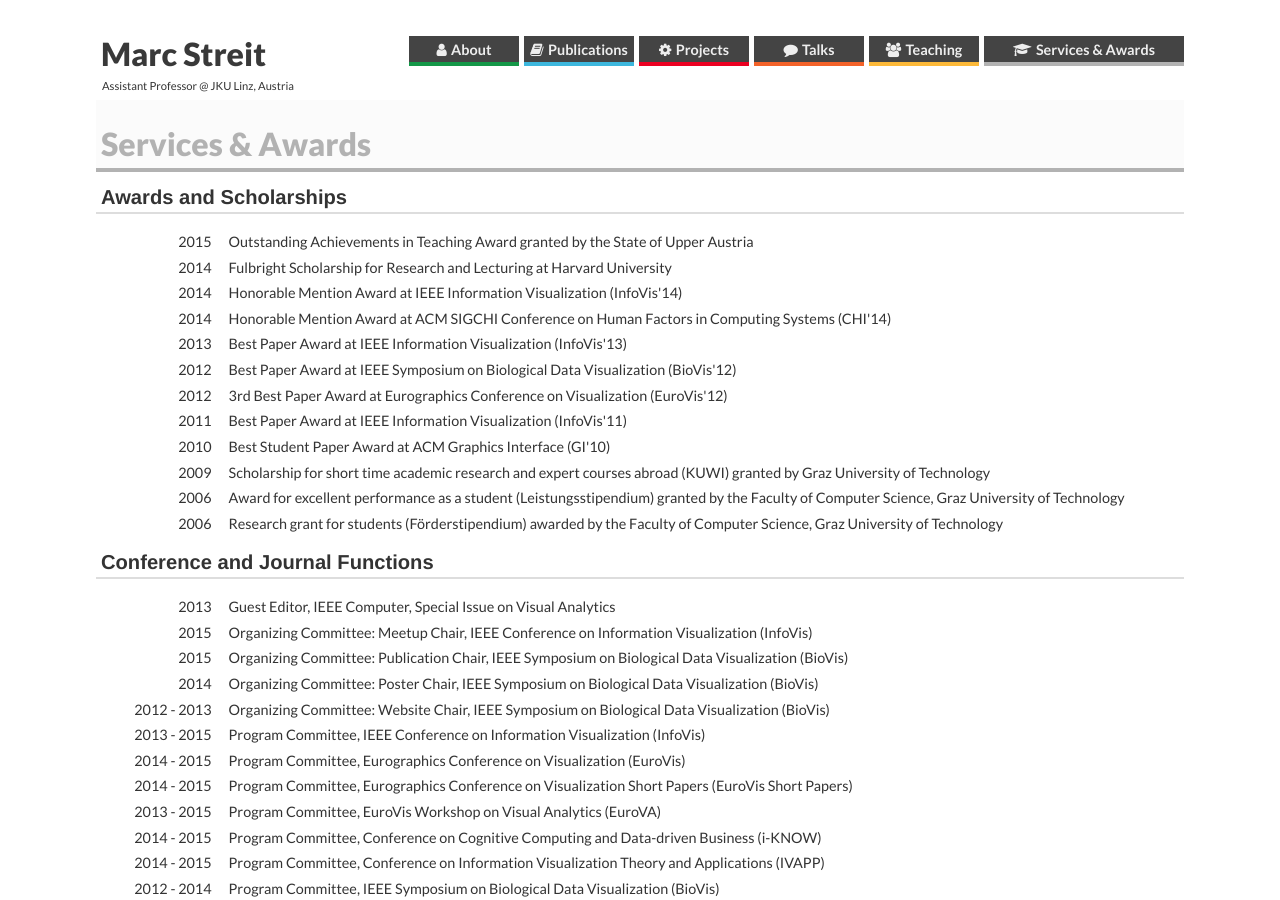
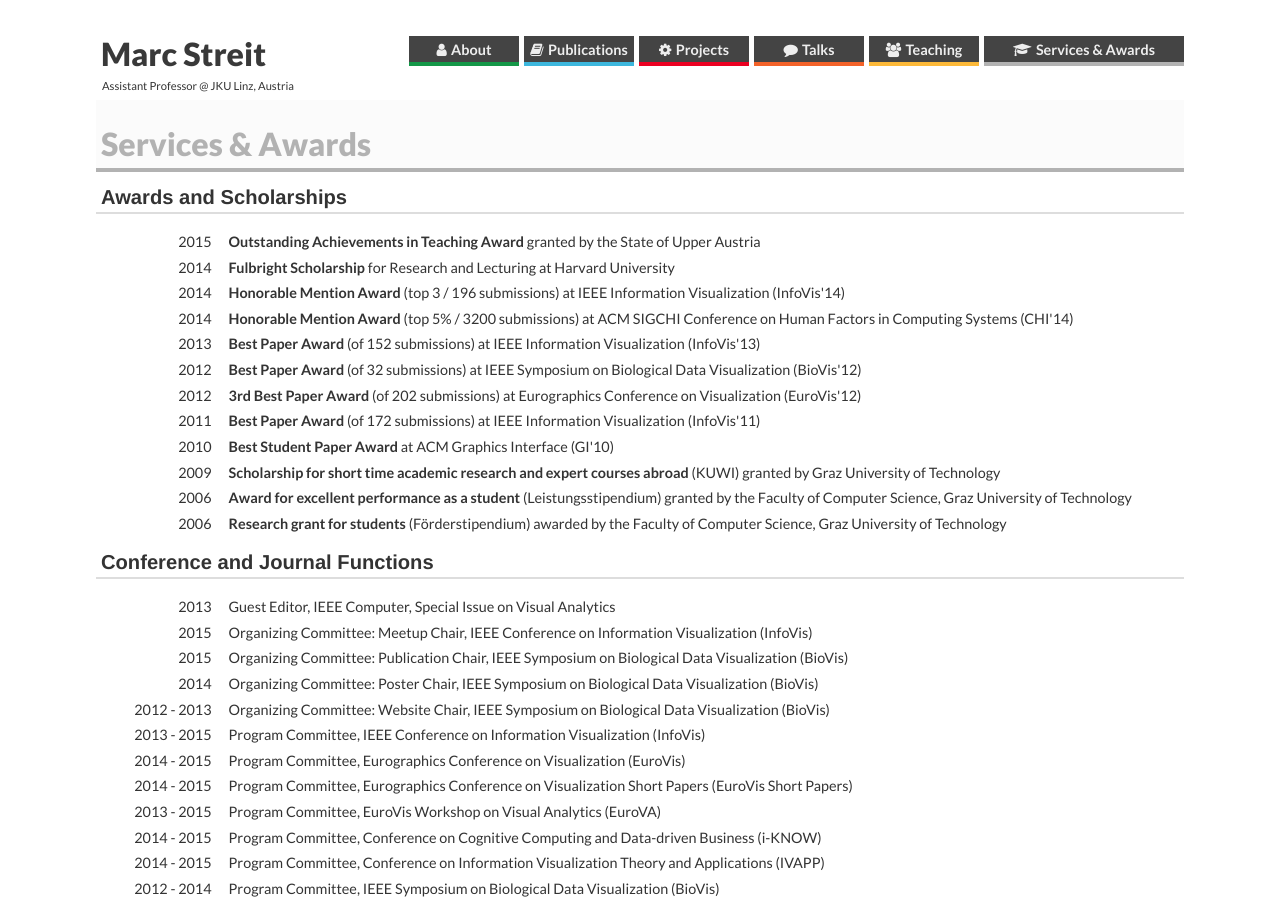
Before and after one commit to mstreit/mstreit.github.io, a Jekyll site: the page built from services.md, in a window 1280 px wide and 900 px high. Built offline with Jekyll 4.4.1, drawn with Linux system fonts in a browser that asks for light colours; nearby versions of some CDN libraries; some web fonts are replaced.

Commit message:
added award stats

```diff
--- a/_data/awards.yml
+++ b/_data/awards.yml
@@ -1,35 +1,35 @@
-- kind: Outstanding Achievements in Teaching Award granted by the State of Upper Austria
+- kind: <b>Outstanding Achievements in Teaching Award</b> granted by the State of Upper Austria
   date: 2015
 
-- kind: Fulbright Scholarship for Research and Lecturing at Harvard University
+- kind: <b>Fulbright Scholarship</b> for Research and Lecturing at Harvard University
   date: 2014
 
-- kind: Honorable Mention Award at IEEE Information Visualization (InfoVis'14)
+- kind: <b>Honorable Mention Award</b> (top 3 / 196 submissions) at IEEE Information Visualization (InfoVis'14)
   date: 2014
 
-- kind: Honorable Mention Award at ACM SIGCHI Conference on Human Factors in Computing Systems (CHI'14)
+- kind: <b>Honorable Mention Award</b> (top 5% / 3200 submissions) at ACM SIGCHI Conference on Human Factors in Computing Systems (CHI'14)
   date: 2014
 
-- kind: Best Paper Award at IEEE Information Visualization (InfoVis'13)
+- kind: <b>Best Paper Award</b> (of 152 submissions) at IEEE Information Visualization (InfoVis'13)
   date: 2013
 
-- kind: Best Paper Award at IEEE Symposium on Biological Data Visualization (BioVis'12)
+- kind: <b>Best Paper Award</b> (of 32 submissions) at IEEE Symposium on Biological Data Visualization (BioVis'12)
   date: 2012
 
-- kind: 3rd Best Paper Award at Eurographics Conference on Visualization (EuroVis'12)
+- kind: <b>3rd Best Paper Award</b> (of 202 submissions) at Eurographics Conference on Visualization (EuroVis'12)
   date: 2012
 
-- kind: Best Paper Award at IEEE Information Visualization (InfoVis'11)
+- kind: <b>Best Paper Award</b> (of 172 submissions) at IEEE Information Visualization (InfoVis'11)
   date: 2011
 
-- kind: Best Student Paper Award at ACM Graphics Interface (GI'10)
+- kind: <b>Best Student Paper Award</b> at ACM Graphics Interface (GI'10)
   date: 2010
 
-- kind: Scholarship for short time academic research and expert courses abroad (KUWI) granted by Graz University of Technology
+- kind: <b>Scholarship for short time academic research and expert courses abroad</b> (KUWI) granted by Graz University of Technology
   date: 2009
 
-- kind: Award for excellent performance as a student (Leistungsstipendium) granted by the Faculty of Computer Science, Graz University of Technology
+- kind: <b>Award for excellent performance as a student</b> (Leistungsstipendium) granted by the Faculty of Computer Science, Graz University of Technology
   date: 2006
 
-- kind: Research grant for students (Förderstipendium) awarded by the Faculty of Computer Science, Graz University of Technology
+- kind: <b>Research grant for students</b> (Förderstipendium) awarded by the Faculty of Computer Science, Graz University of Technology
   date: 2006
--- a/_layouts/services.html
+++ b/_layouts/services.html
@@ -17,7 +17,9 @@ layout: default
     {% for award in site.data.awards %}
     <tr>
       <td class="awards-date">{{ award.date }}</td>
-      <td>{{ award.kind }}</td>
+      <td>
+        {{ award.kind }}
+      </td>
     </tr>
     {% endfor %}
   </table>
```
